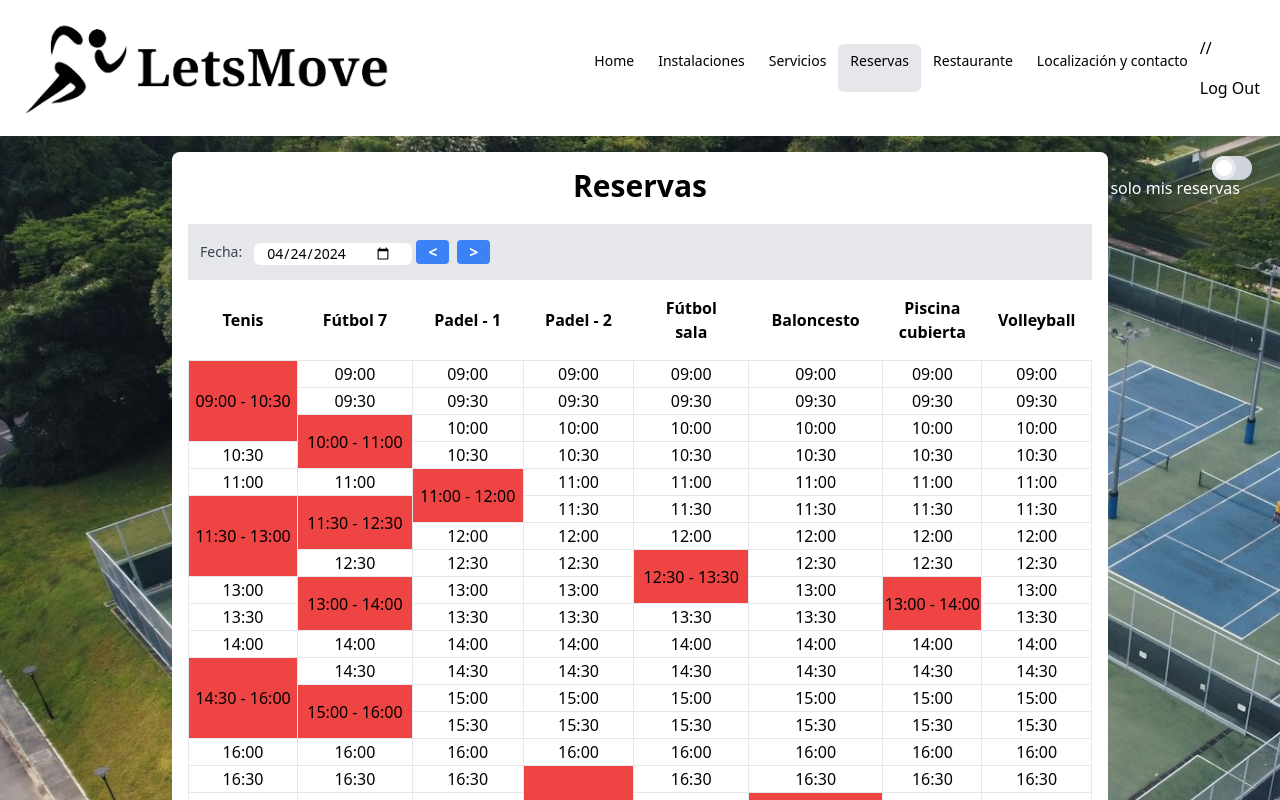
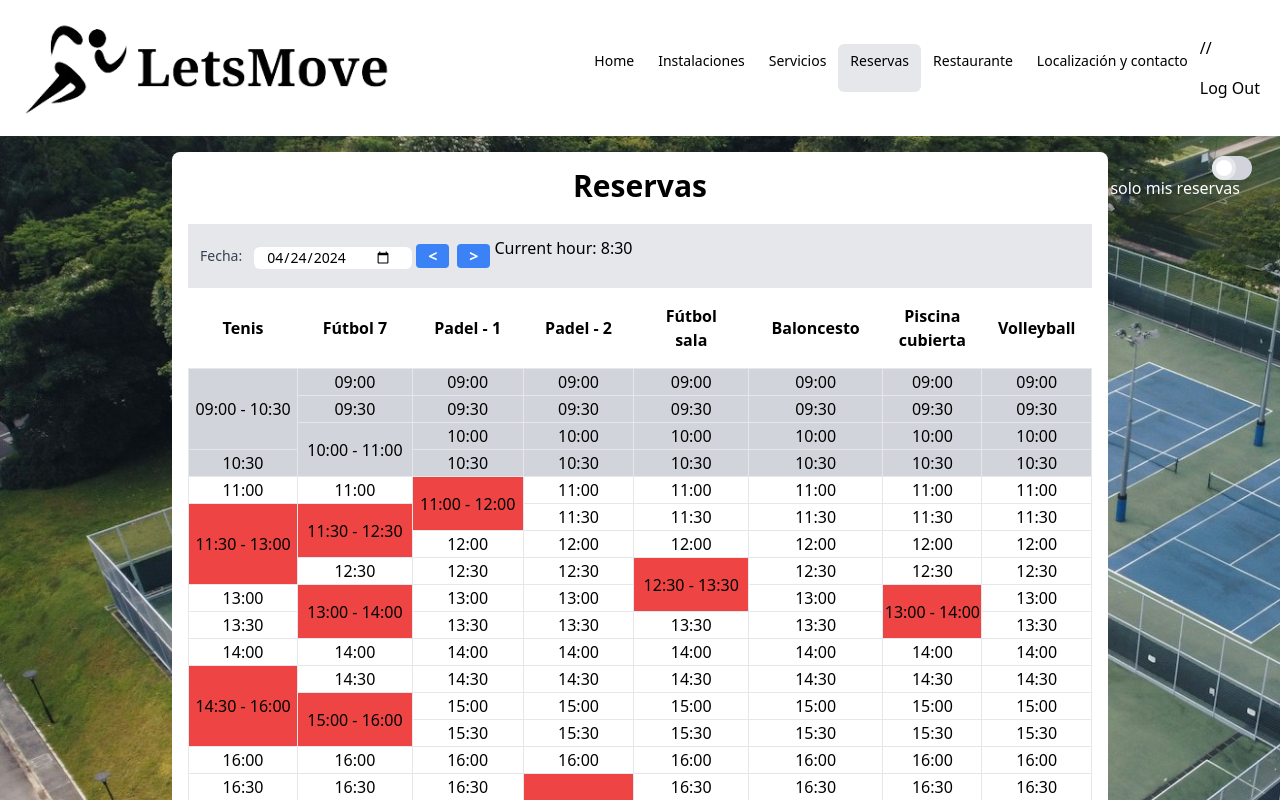
Before and after one commit to Ruben-Maalox/React-reservas-deportivas, a React (Vite) app: page /reservas in a window 1280 px wide. Shown: the top 800 px of the page. Built offline with nearby package versions, Linux system fonts and the light colour scheme; sample sign-in values are in the browser's storage; the HTML template or start-up script is replaced by a standard one.

Commit message:
feat: block if current hour is > td hour of reservation

```diff
--- a/src/components/ReservationsTable.tsx
+++ b/src/components/ReservationsTable.tsx
@@ -15,7 +15,7 @@ export interface MergeRows {
 export default function ReservationsTable() {
   const [installations, setInstallations] = useState<Instalacion[]>([]); // <-- [hour, pista
   const [reservas, setReservas] = useState<Reserva[] | null>(null); // <-- [hour, pista
-  const [selectedDate, setSelectedDate] = useState(new Date("2024-04-24")); // Para que empiece siempre en 2024-04-24
+  const [selectedDate, setSelectedDate] = useState(new Date("2024-04-24T10:30+02:00")); // Para que empiece siempre en 2024-04-24
   const mergeRows = useRef<MergeRows>({ 1: { merge: 1, first: true }, 2: { merge: 1, first: true }, 3: { merge: 1, first: true }, 4: { merge: 1, first: true }, 5: { merge: 1, first: true }, 6: { merge: 1, first: true }, 7: { merge: 1, first: true }, 8: { merge: 1, first: true } });
   const [showModalReservation, setShowModalReservation] = useState<boolean>(false);
   const [reservationData, setReservationData] = useState<ReservaModal | null>(null);
@@ -72,7 +72,6 @@ export default function ReservationsTable() {
   }
 
   function checkIfReservationAlreadyExists(idInstalacion: number, fechaYHoraNueva: string) {
-    debugger;
     // fechaInicioComprobacion (1h antes) y fechaFinalComprobacion (1h 30 min después) de la hora de inicio de la nueva reserva
     const fechaInicioComprobacion = new Date(fechaYHoraNueva);
     fechaInicioComprobacion.setHours(fechaInicioComprobacion.getHours() - 1);
@@ -83,11 +82,10 @@ export default function ReservationsTable() {
     const reservationsAlreadyExisting = reservas?.filter((reserva) => reserva.idInstalacion === idInstalacion && new Date(reserva.fechaYHora) >= fechaInicioComprobacion && new Date(reserva.fechaYHora) < fechaFinalComprobacion);
 
     let duracionNueva = 0;
-    let hasAlreadyReservation = false;
     // Si hay reservas ya existentes, comprobamos si la nueva reserva podría ser válida
     if (reservationsAlreadyExisting && reservationsAlreadyExisting.length > 0) {
       // Con el método some devolvería true en la primera coincidencia (y por tanto duracion sería 0 cuando no sea posible, 60 cuando se pueda 60min y 90 cuando se pueda 90 min)
-      hasAlreadyReservation = reservationsAlreadyExisting?.some((reservation) => {
+      reservationsAlreadyExisting?.some((reservation) => {
         duracionNueva = 0; // Reinicio la duración a 0 para cada reservaExistente
         // Para fecha inicio no hay problema, para la fechaFinal hay que comprobar si sería posible duración de 60 o 90 min
         const fechaInicioNueva = new Date(fechaYHoraNueva);
@@ -121,6 +119,10 @@ export default function ReservationsTable() {
   }
 
   const handleReservation = (idInstalacion: number, fechaYHoraNueva: string) => {
+    // Comprobamos si estamos pinchando en un TD cuya hora es inferior a la hora actual (en ese caso, return para que el click no haga nada)
+    if (!isAfterCurrentTime(fechaYHoraNueva)) {
+      return;
+    }
     // Comprobamos si ya hay una reserva en esa franja horaria
     const nuevaDuracion = checkIfReservationAlreadyExists(idInstalacion, fechaYHoraNueva);
     if (nuevaDuracion === 0) {
@@ -155,6 +157,11 @@ export default function ReservationsTable() {
     setShowModalReservation(false);
   }
 
+  function isAfterCurrentTime(fechaYHoraNueva: string): boolean {
+    const currentDate = new Date(selectedDate.getTime());
+    return currentDate.getTime() < new Date(fechaYHoraNueva).getTime();
+  }
+
   return (
     <>
       {installations && (
@@ -173,6 +180,9 @@ export default function ReservationsTable() {
                 &gt;
               </button>
             </div>
+            <p>
+              Current hour: {selectedDate.getHours()}:{selectedDate.getMinutes()}
+            </p>
           </div>
           <div className="overflow-auto ">
             <table className="min-w-full text-center">
@@ -202,6 +212,9 @@ export default function ReservationsTable() {
                           const fechaYHoraNueva = formattedDate + "T" + time + "+02:00";
                           const reserva = hasReserva(instalacion.id, fechaYHoraNueva);
                           const cRow = mergeRows.current[instalacion.id];
+
+                          // Comprobar si la hora de la celda es mayor que la hora actual para mostrar el TD en gris
+                          const shouldShowGray = isAfterCurrentTime(fechaYHoraNueva);
 
                           //--> Fusionar columnas???
                           if (reserva && reserva.duracion === 60) {
@@ -236,7 +249,7 @@ export default function ReservationsTable() {
                               rowSpan={cRow.merge}
                               key={instalacion.id}
                               data-instalacion={instalacion.id}
-                              className={`border ${reserva ? "bg-red-500" : ""} w-1/6 `}
+                              className={`border ${!shouldShowGray ? "bg-gray-300" : reserva ? "bg-red-500" : ""} w-1/6 `}
                             >
                               {showHour(cRow.merge, time)}
                             </td>
@@ -257,6 +270,8 @@ export default function ReservationsTable() {
 }
 
 /* TODO:
-- Quitar el inicio del state de la fecha (he puesto siempre 24-04-2024 para no teneer que ir pasando felchas)
+- Quitar el inicio del state de la fecha (he puesto siempre 24-04-2024T10:30+02:00 para no teneer que ir pasando felchas)
+- Ahora mismo he fijado como hora las 10.30 para comprobar que no se pincha en horas anteriores a la actual
 - Hay que tener en cuenta la franja horaria (ahora mismo es +02:00)
+- Cambiar el alert de (No puedes hacer una reserva!) por algún modal que después de 3 segundos se cierre solo
 */
```
